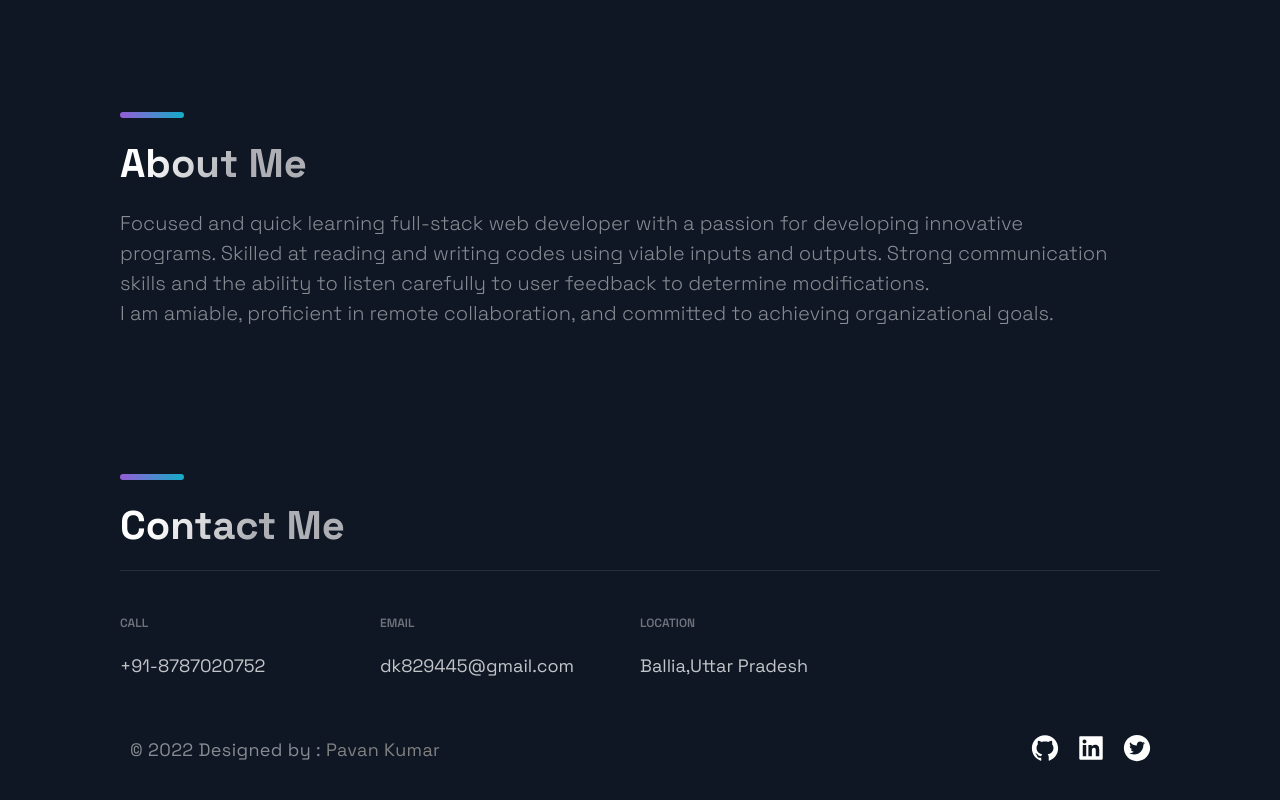
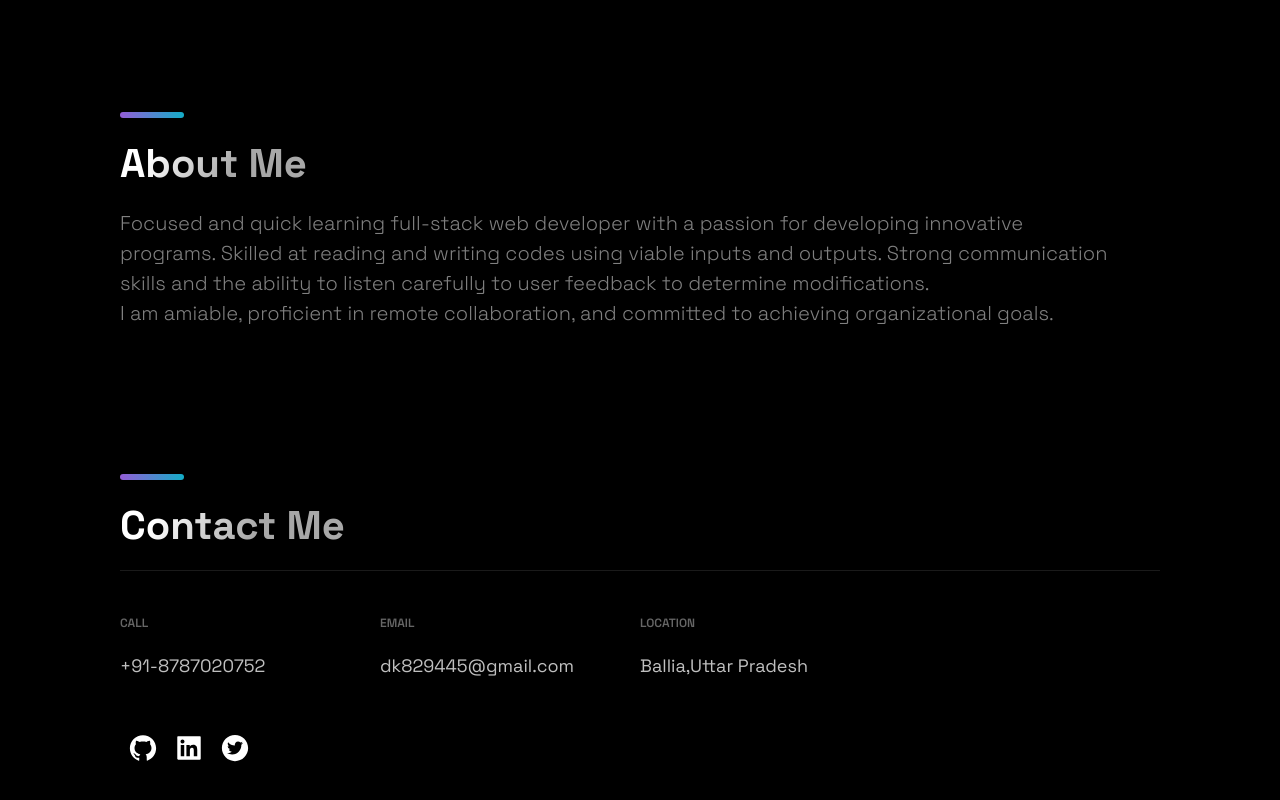
Before and after one commit to Durgesh2601/Portfolio, a Next.js app: page / in a window 1280 px wide. Shown: the part 2626-3426 px from the top of the page. Built offline with nearby package versions, Linux system fonts and the light colour scheme.

Commit message:
fix: link

```diff
--- a/src/components/Footer/Footer.js
+++ b/src/components/Footer/Footer.js
@@ -1,7 +1,11 @@
 import React from "react";
-import { AiFillGithub, AiFillLinkedin, AiFillTwitterCircle } from "react-icons/ai";
+import {
+  AiFillGithub,
+  AiFillLinkedin,
+  AiFillTwitterCircle,
+} from "react-icons/ai";
 import { SectionDivider, SectionTitle } from "../../styles/GlobalComponents";
-import {Contact} from '../contact/Contact'
+import { Contact } from "../contact/Contact";
 import { SocialIcons } from "../Header/HeaderStyles";
 import {
   CompanyContainer,
@@ -20,7 +24,7 @@ const Footer = () => {
     <FooterWrapper>
       <SectionDivider />
       <br />
-      <SectionTitle id='contact'>Contact Me</SectionTitle>
+      <SectionTitle id="contact">Contact Me</SectionTitle>
       <LinkList>
         <LinkColumn>
           <LinkTitle>Call</LinkTitle>
@@ -29,21 +33,18 @@ const Footer = () => {
         <LinkColumn>
           <LinkTitle>Email</LinkTitle>
           <LinkItem href="mailto:dk829445@gmail.com">
-          dk829445@gmail.com
+            dk829445@gmail.com
           </LinkItem>
         </LinkColumn>
         <LinkColumn>
           <LinkTitle>Location</LinkTitle>
-          <LinkItem href="https://goo.gl/maps/nQfGp3YSirewwipC7">Ballia,Uttar Pradesh</LinkItem>
+          <LinkItem href="https://goo.gl/maps/nQfGp3YSirewwipC7">
+            Ballia,Uttar Pradesh
+          </LinkItem>
         </LinkColumn>
       </LinkList>
       {/* <Contact /> */}
       <SocialIconsContainer>
-        <CompanyContainer>
-          <Slogan>
-          © 2022 Designed by : <a style={{color:"gray"}} href="https://github.com/ThotaPavanKumar/Portfolio" target="_blank">Pavan Kumar</a>
-          </Slogan>
-        </CompanyContainer>
         <SocialContainer>
           <SocialIcons href="https://github.com/Durgesh2601" target="_blank">
             <AiFillGithub size="3rem" />
@@ -54,9 +55,9 @@ const Footer = () => {
           >
             <AiFillLinkedin size="3rem" />
           </SocialIcons>
-          <SocialIcons href = "https://twitter.com/Durgesh13297" target="_blank">
-        <AiFillTwitterCircle  size="3rem"/>
-      </SocialIcons>
+          <SocialIcons href="https://twitter.com/Durgesh13297" target="_blank">
+            <AiFillTwitterCircle size="3rem" />
+          </SocialIcons>
         </SocialContainer>
       </SocialIconsContainer>
     </FooterWrapper>
--- a/src/themes/default.js
+++ b/src/themes/default.js
@@ -7,7 +7,7 @@ export default {
   // Colors for layout
   colors: {
     primary1: "hsl(204,23.8%,95.9%)",
-    background1: "#0F1624",
+    background1: "black",
     accent1: "hsl(34.9,98.6%,72.9%)",
     button: "hsl(205.1,100%,36.1%)",
     background2: "hsl(232.7,27.3%,23.7%)",
```
